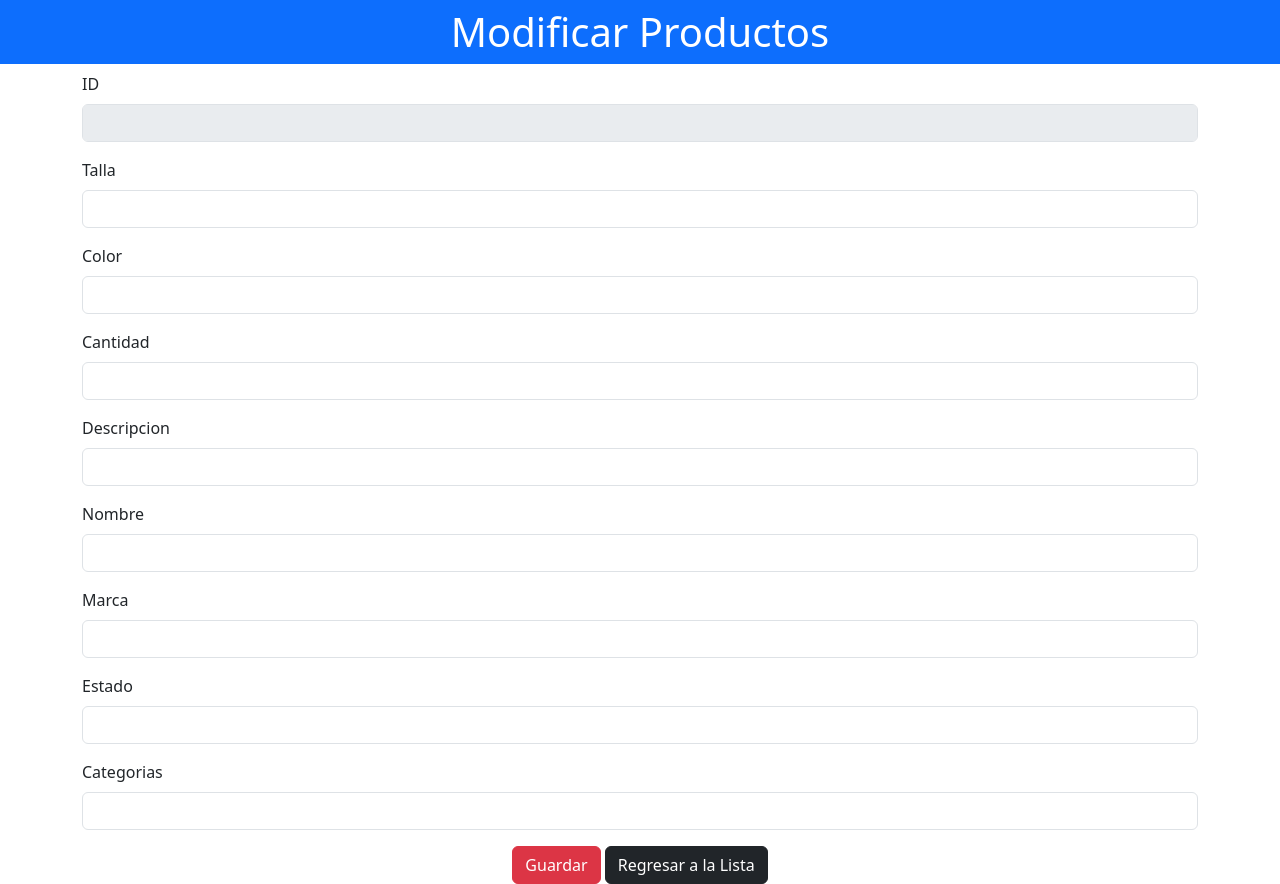
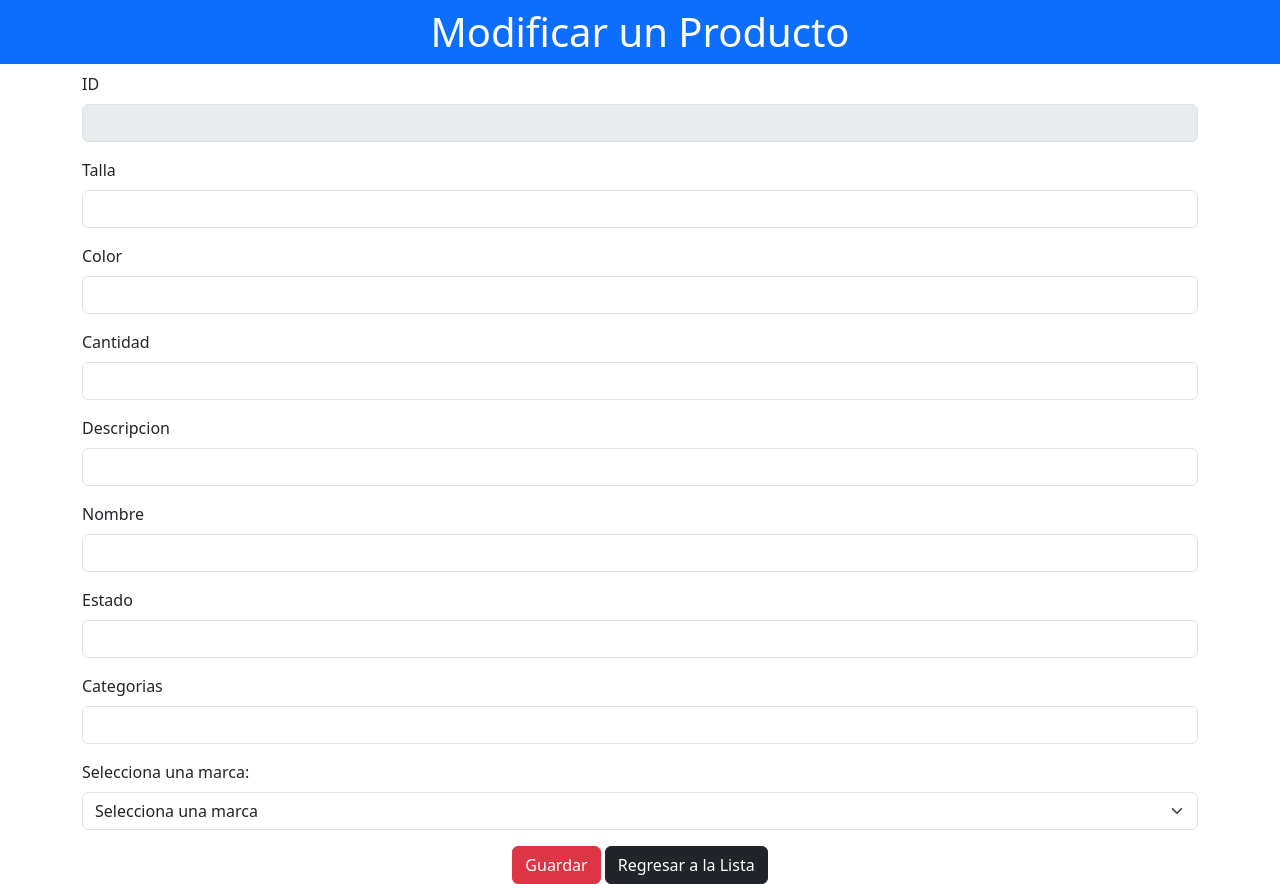
Before and after one commit to dani363/proyecto_bling, a PHP site: page /editarformulario.php in a window 1280 px wide. Run offline with PHP 8.4, Linux system fonts and the light colour scheme; tables that the repository leaves empty or names only in its code hold one stand-in row (values such as "Sample post").

Commit message:
Update editarformulario.php

```diff
--- a/editarformulario.php
+++ b/editarformulario.php
@@ -7,7 +7,7 @@
     <link href="https://cdn.jsdelivr.net/npm/bootstrap@5.3.2/dist/css/bootstrap.min.css" rel="stylesheet" integrity="sha384-T3c6CoIi6uLrA9TneNEoa7RxnatzjcDSCmG1MXxSR1GAsXEV/Dwwykc2MPK8M2HN" crossorigin="anonymous">
 </head>
 <body>
-    <h1 class="bg-primary p-2 text-white text-center">Modificar Productos</h1>
+    <h1 class="bg-primary p-2 text-white text-center">Modificar un Producto</h1>
 
     <?php
         // Obtener el valor de id_producto de la URL
@@ -40,10 +40,6 @@
             <input type="text" class="form-control" name="nombre" value="">
         </div>
         <div class="mb-3">
-            <label class="form-label">Marca</label>
-            <input type="text" class="form-control" name="marca" value="">
-        </div>
-        <div class="mb-3">
             <label class="form-label">Estado</label>
             <input type="text" class="form-control" name="estado" value="">
         </div>
@@ -51,6 +47,32 @@
             <label class="form-label">Categorias</label>
             <input type="text" class="form-control" name="categorias" value="">
         </div>
+        <div class="mb-3">
+    <label for="marcaSelect" class="form-label">Selecciona una marca:</label>
+    <select class="form-select" id="marcaSelect" name="nombre_marca" aria-label="Selecciona una marca">
+    <option selected>Selecciona una marca</option>
+
+
+    <?php
+    // Consultar las marcas desde la base de datos
+    include ("conexion.php");
+    $sql = "SELECT id_marca, nombre_marca FROM marca";
+    $result = $conectar->query($sql);
+
+
+    // Generar opciones del select
+    if ($result->num_rows > 0) {
+        while ($row = $result->fetch_assoc()) {
+            echo "<option value='" . $row['id_marca'] . "'>" . $row['nombre_marca'] . "</option>";
+        }
+    } else {
+        echo "<option value=''>No hay marcas disponibles</option>";
+    }
+
+    ?>
+</select>
+
+</div>
         <div class="text-center">
             <button type="submit" class="btn btn-danger">Guardar</button>
             <a href="visualizar.php" class="btn btn-dark">Regresar a la Lista</a>
```
